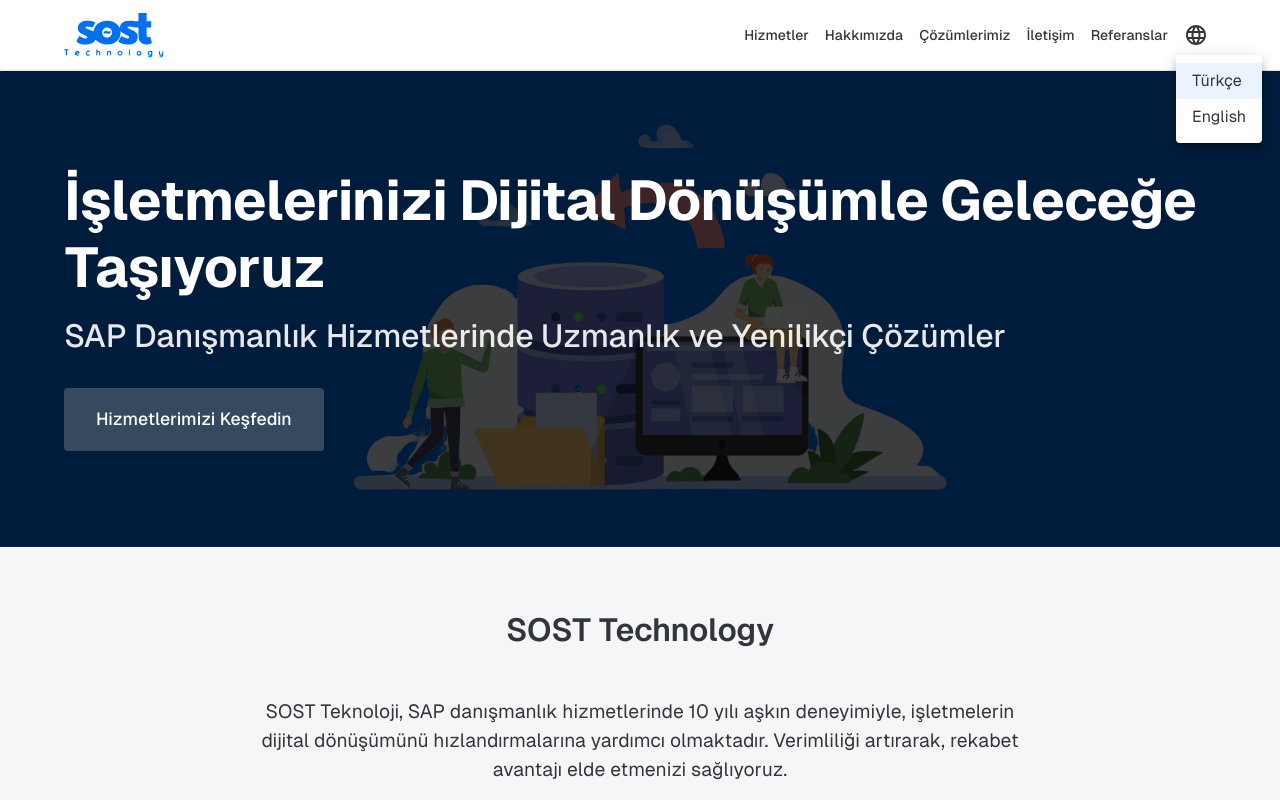
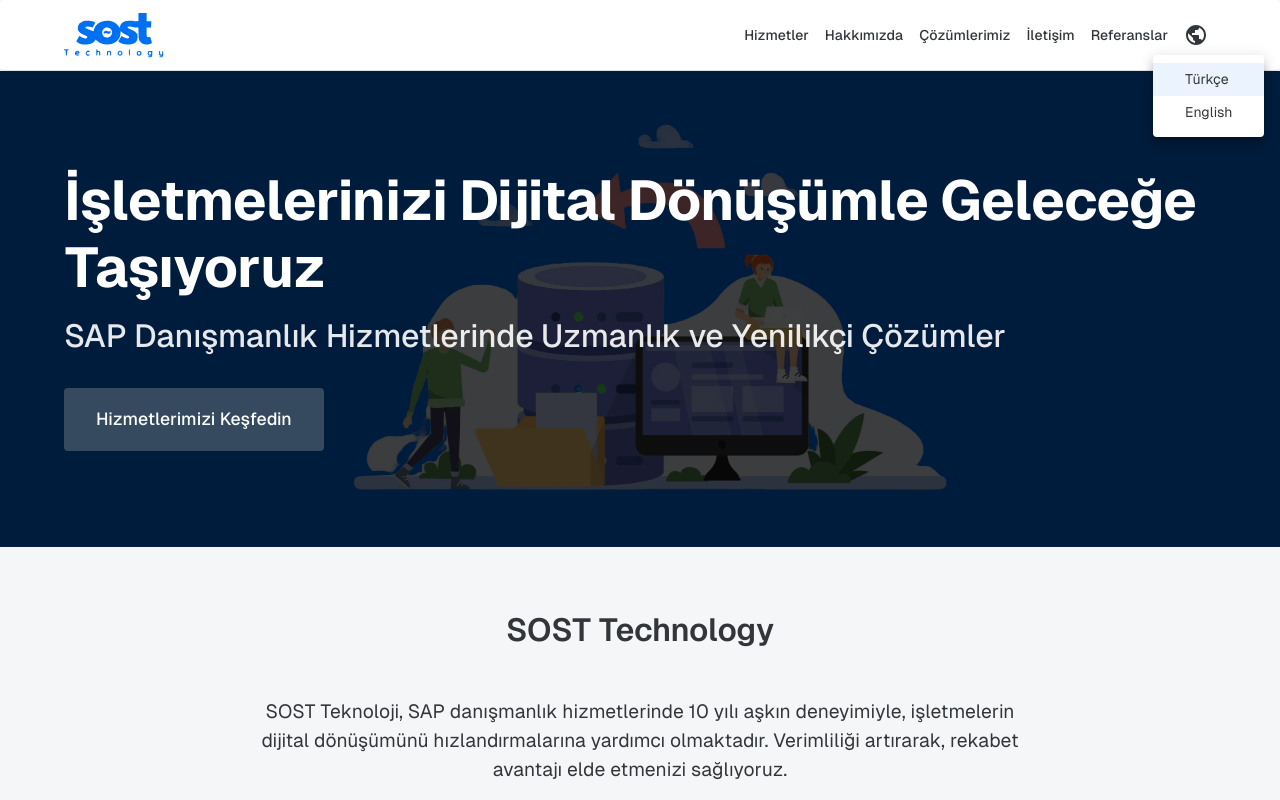
Before and after one commit to ugurkarakurt/sost-tech-website, a Next.js app: page / in a window 1280 px wide. Both pictures are taken after a click on the button "language.select". Shown: the top 800 px of the page. Built offline with nearby package versions, Linux system fonts and the light colour scheme.

Commit message:
Feat - #1 | Lang Menu updated.

```diff
--- a/package.json
+++ b/package.json
@@ -25,12 +25,12 @@
   },
   "devDependencies": {
     "@types/leaflet": "^1.9.14",
-    "@types/node": "^20.17.9",
-    "@types/react": "^18.3.12",
+    "@types/node": "20.17.9",
+    "@types/react": "18.3.12",
     "@types/react-dom": "^18.3.1",
     "@types/react-i18next": "^8.1.0",
     "eslint": "^8",
     "eslint-config-next": "15.0.3",
-    "typescript": "^5"
+    "typescript": "5.7.2"
   }
 }
--- a/src/components/layout/Header.tsx
+++ b/src/components/layout/Header.tsx
@@ -21,10 +21,8 @@
 } from '@mui/material';
 import {
   Menu as MenuIcon,
-  // Brightness4 as Brightness4Icon,
-  // Brightness7 as Brightness7Icon,
-  Language as LanguageIcon,
 } from '@mui/icons-material';
+import PublicIcon from '@mui/icons-material/Public';
 import Link from 'next/link';
 import { usePathname } from 'next/navigation';
 // import { ColorModeContext } from '../ThemeRegistry/ThemeRegistry';
@@ -142,7 +140,7 @@
               color="inherit"
               aria-label={t('language.select')}
             >
-              <LanguageIcon />
+              <PublicIcon />
             </IconButton>
             <Menu
               anchorEl={languageAnchor}
@@ -154,6 +152,7 @@
                   key={lang.code}
                   onClick={() => handleLanguageChange(lang.code)}
                   selected={i18n.language === lang.code}
+                  sx={{ fontSize: 14, px: 4 }}
                 >
                   {t(`languages.${lang.code}`)}
                 </MenuItem>
```
Also changed, not shown: 1 other file (tests, documents, lock files or other folders).
